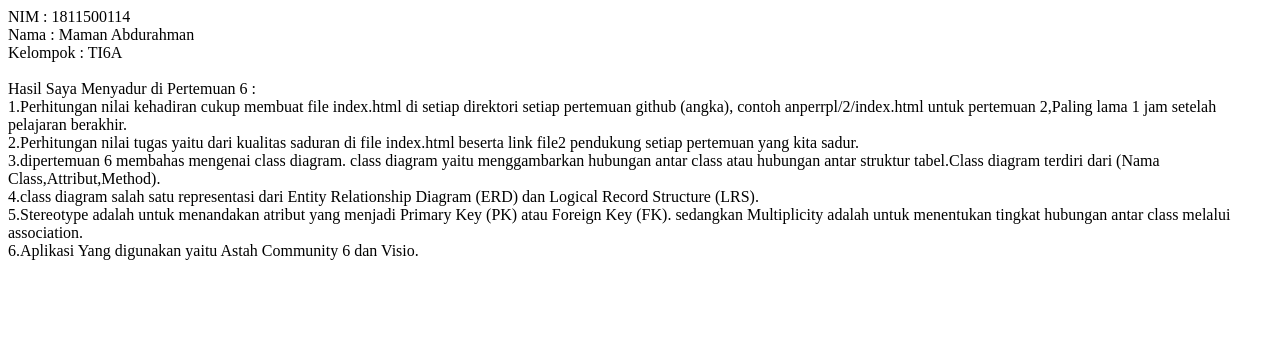
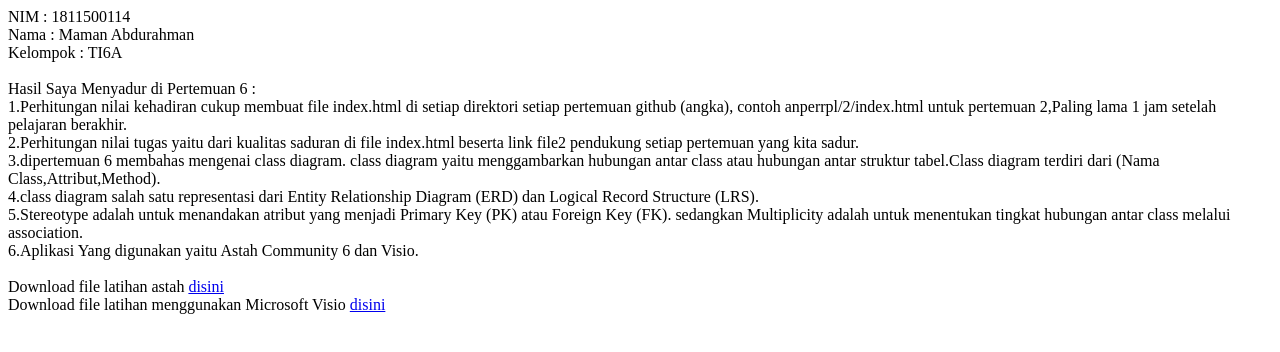
Before and after one commit to MamaN114/anperrpl, a plain HTML site: page 6/index.html in a window 1280 px wide. Drawn offline with Linux system fonts and the light colour scheme.

Commit message:
Update index.html

```diff
--- a/6/index.html
+++ b/6/index.html
@@ -9,3 +9,7 @@ Hasil Saya Menyadur di Pertemuan 6 :<br>
 4.class diagram salah satu  representasi dari Entity Relationship Diagram (ERD) dan Logical Record Structure (LRS).<br>
 5.Stereotype adalah untuk menandakan atribut yang menjadi Primary Key (PK) atau Foreign Key (FK). sedangkan Multiplicity adalah untuk menentukan tingkat hubungan antar class melalui association.<br>
 6.Aplikasi Yang digunakan yaitu Astah Community 6 dan Visio.<br>
+
+<br>
+Download file latihan astah <a href="Activity Diagram.asta" target="_blank">disini</a><br>
+Download file latihan menggunakan Microsoft Visio <a href="ERD&LRS.vsd" target="_blank">disini</a><br>
```
